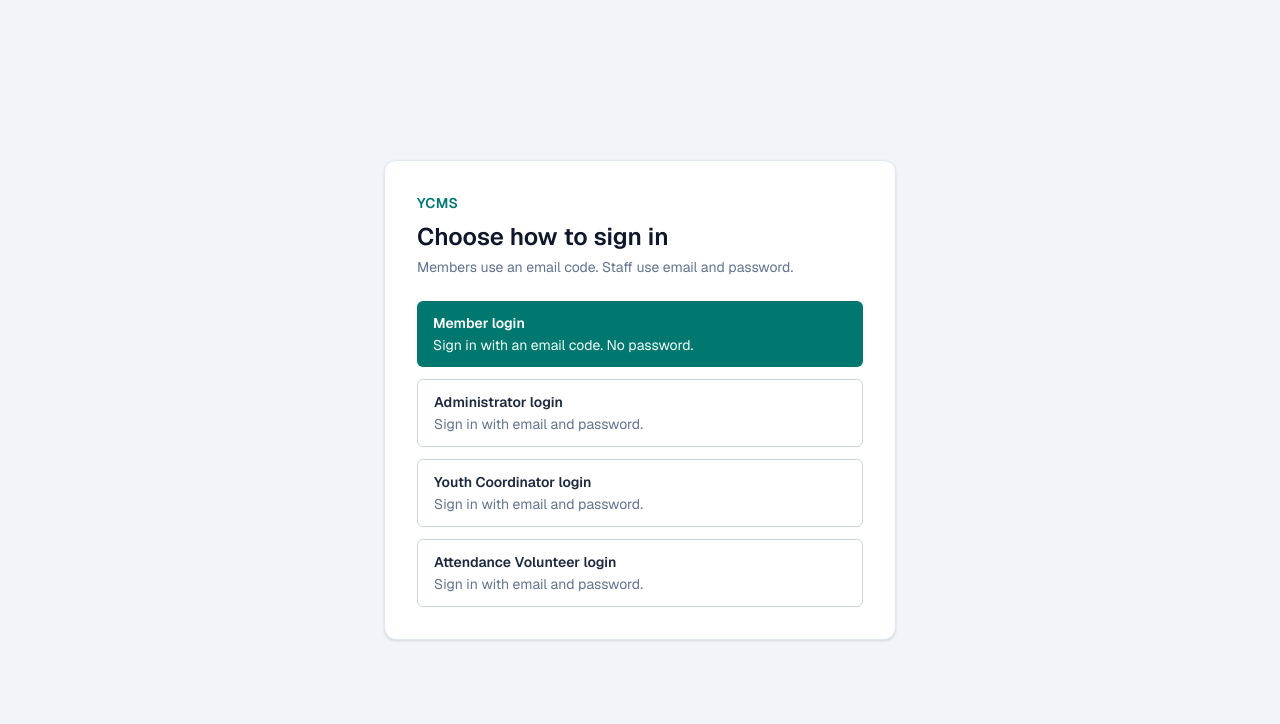
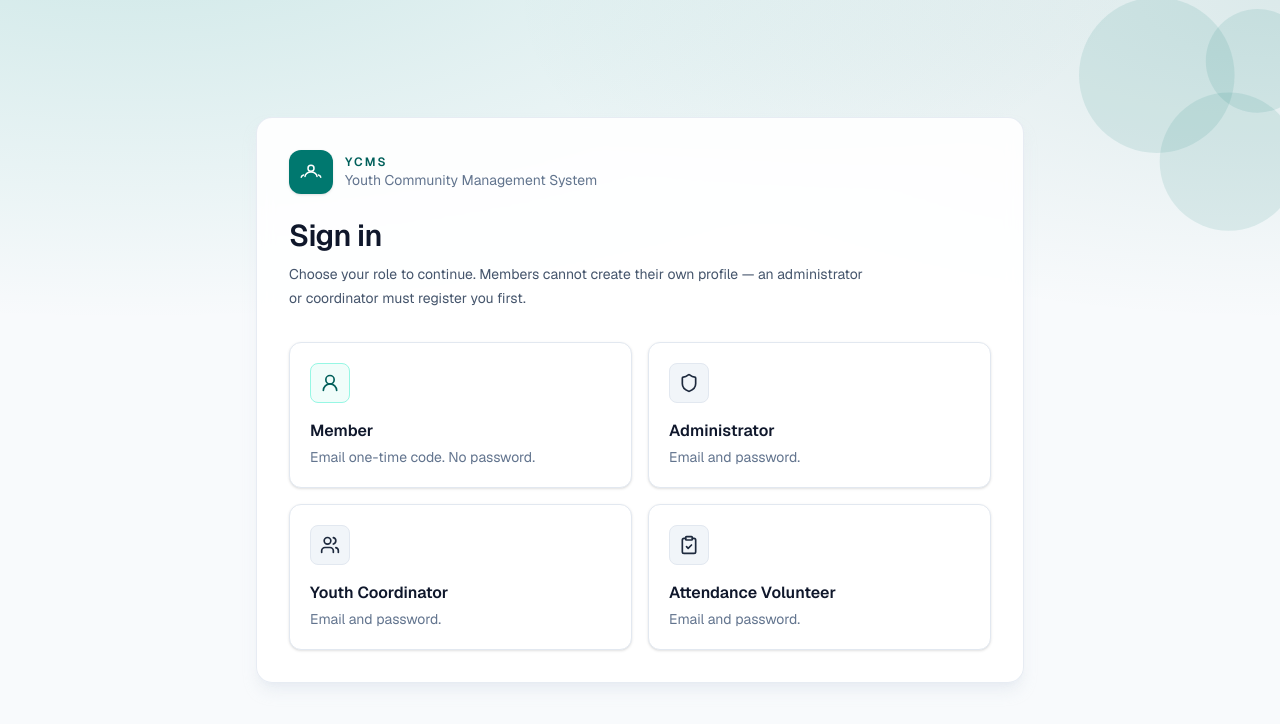
Before and after one commit to pvatsal237/YCMS, a Next.js app: page / in a window 1280 px wide. Shown: the top 724 px of the page. Built offline with nearby package versions, Linux system fonts and the light colour scheme; no server answers.

Commit message:
Polish the sign-in chooser with a light branded layout and role cards.
The login page now uses a simple community mark, soft background shapes, and a two-by-two card grid for Member, Administrator, Coordinator, and Volunteer.

Co-authored-by: pvatsal237 <pvatsal237@users.noreply.github.com>

```diff
--- a/src/app/(auth)/login/page.tsx
+++ b/src/app/(auth)/login/page.tsx
@@ -2,6 +2,7 @@ import { redirect } from "next/navigation";
 import { auth } from "@/auth";
 import { LoginForm } from "@/components/auth/LoginForm";
 import { SignInChooser } from "@/components/auth/SignInChooser";
+import { AuthBackdrop, AuthBrand } from "@/components/auth/AuthShell";
 import { defaultHomePath } from "@/lib/authorization";
 
 const ROLE_COPY: Record<string, { title: string; description: string }> = {
@@ -34,13 +35,13 @@ export default async function LoginPage({
     return <SignInChooser />;
   }
   return (
-    <div className="flex min-h-screen items-center justify-center bg-slate-100 px-4">
-      <div className="w-full max-w-md rounded-xl border border-slate-200 bg-white p-8 shadow-sm">
-        <p className="text-sm font-semibold uppercase tracking-wide text-teal-700">YCMS</p>
-        <h1 className="mt-2 text-2xl font-semibold text-slate-900">{copy.title}</h1>
+    <AuthBackdrop>
+      <div className="mx-auto max-w-md rounded-2xl border border-slate-200/80 bg-white/90 p-8 shadow-lg shadow-slate-200/70 backdrop-blur">
+        <AuthBrand />
+        <h1 className="text-2xl font-semibold text-slate-900">{copy.title}</h1>
         <p className="mt-1 mb-6 text-sm text-slate-500">{copy.description}</p>
         <LoginForm errorFromQuery={params.error} />
       </div>
-    </div>
+    </AuthBackdrop>
   );
 }
--- a/src/app/(auth)/member-login/page.tsx
+++ b/src/app/(auth)/member-login/page.tsx
@@ -1,6 +1,7 @@
 import { redirect } from "next/navigation";
 import { auth } from "@/auth";
 import { MemberLoginForm } from "@/components/auth/MemberLoginForm";
+import { AuthBackdrop, AuthBrand } from "@/components/auth/AuthShell";
 import { defaultHomePath } from "@/lib/authorization";
 
 export default async function MemberLoginPage({
@@ -14,16 +15,16 @@ export default async function MemberLoginPage({
   }
   const params = await searchParams;
   return (
-    <div className="flex min-h-screen items-center justify-center bg-slate-100 px-4">
-      <div className="w-full max-w-md rounded-xl border border-slate-200 bg-white p-8 shadow-sm">
-        <p className="text-sm font-semibold uppercase tracking-wide text-teal-700">YCMS</p>
-        <h1 className="mt-2 text-2xl font-semibold text-slate-900">Member sign in</h1>
-        <p className="mt-1 mb-6 text-sm text-slate-500">
-          Enter the email used when a coordinator registered you. We will send a one-time code.
+    <AuthBackdrop>
+      <div className="mx-auto max-w-md rounded-2xl border border-slate-200/80 bg-white/90 p-8 shadow-lg shadow-slate-200/70 backdrop-blur">
+        <AuthBrand />
+        <h1 className="text-2xl font-semibold text-slate-900">Member login</h1>
+        <p className="mt-1 mb-6 text-sm leading-6 text-slate-500">
+          Enter the email used when you were registered. We will send a one-time code.
           Members cannot create their own profile.
         </p>
         <MemberLoginForm errorFromQuery={params.error} />
       </div>
-    </div>
+    </AuthBackdrop>
   );
 }
--- /dev/null
+++ b/src/components/auth/AuthShell.tsx
@@ -0,0 +1,53 @@
+export function AuthBackdrop({ children }: { children: React.ReactNode }) {
+  return (
+    <div className="relative flex min-h-screen items-center justify-center overflow-hidden bg-slate-50 px-4 py-10">
+      <div
+        aria-hidden
+        className="pointer-events-none absolute inset-0"
+        style={{
+          background:
+            "radial-gradient(ellipse 80% 50% at 10% -10%, rgba(13, 148, 136, 0.18), transparent), radial-gradient(ellipse 60% 40% at 100% 0%, rgba(15, 118, 110, 0.12), transparent)",
+        }}
+      />
+      <svg
+        aria-hidden
+        className="pointer-events-none absolute -right-16 -top-10 h-72 w-72 text-teal-700/10"
+        viewBox="0 0 200 200"
+        fill="currentColor"
+      >
+        <circle cx="70" cy="80" r="54" />
+        <circle cx="140" cy="70" r="36" />
+        <circle cx="120" cy="140" r="48" />
+      </svg>
+      <div className="relative z-10 w-full max-w-3xl">{children}</div>
+    </div>
+  );
+}
+
+export function AuthBrand() {
+  return (
+    <div className="mb-6 flex items-center gap-3">
+      <span className="flex h-11 w-11 items-center justify-center rounded-xl bg-teal-700 text-white shadow-sm">
+        <svg viewBox="0 0 32 32" className="h-6 w-6" fill="none" aria-hidden>
+          <path
+            d="M8 22c0-3.3 3.6-6 8-6s8 2.7 8 6"
+            stroke="currentColor"
+            strokeWidth="2"
+            strokeLinecap="round"
+          />
+          <circle cx="16" cy="11" r="4" stroke="currentColor" strokeWidth="2" />
+          <path
+            d="M6 20c-1.8.6-3 1.7-3 3M26 20c1.8.6 3 1.7 3 3"
+            stroke="currentColor"
+            strokeWidth="2"
+            strokeLinecap="round"
+          />
+        </svg>
+      </span>
+      <div>
+        <p className="text-xs font-semibold uppercase tracking-[0.18em] text-teal-800">YCMS</p>
+        <p className="text-sm text-slate-500">Youth Community Management System</p>
+      </div>
+    </div>
+  );
+}
--- a/src/components/auth/SignInChooser.tsx
+++ b/src/components/auth/SignInChooser.tsx
@@ -1,66 +1,71 @@
 import Link from "next/link";
+import { ClipboardCheck, Shield, Users, UserRound } from "lucide-react";
+import { AuthBackdrop, AuthBrand } from "@/components/auth/AuthShell";
 
 const CHOICES = [
   {
     href: "/member-login",
-    title: "Member login",
-    description: "Sign in with an email code. No password.",
-    primary: true,
+    title: "Member",
+    description: "Email one-time code. No password.",
+    icon: UserRound,
+    accent: "bg-teal-50 text-teal-800 border-teal-200",
   },
   {
     href: "/login?role=admin",
-    title: "Administrator login",
-    description: "Sign in with email and password.",
-    primary: false,
+    title: "Administrator",
+    description: "Email and password.",
+    icon: Shield,
+    accent: "bg-slate-100 text-slate-800 border-slate-200",
   },
   {
     href: "/login?role=coordinator",
-    title: "Youth Coordinator login",
-    description: "Sign in with email and password.",
-    primary: false,
+    title: "Youth Coordinator",
+    description: "Email and password.",
+    icon: Users,
+    accent: "bg-slate-100 text-slate-800 border-slate-200",
   },
   {
     href: "/login?role=volunteer",
-    title: "Attendance Volunteer login",
-    description: "Sign in with email and password.",
-    primary: false,
+    title: "Attendance Volunteer",
+    description: "Email and password.",
+    icon: ClipboardCheck,
+    accent: "bg-slate-100 text-slate-800 border-slate-200",
   },
 ] as const;
 
 export function SignInChooser() {
   return (
-    <div className="flex min-h-screen items-center justify-center bg-slate-100 px-4">
-      <div className="w-full max-w-lg rounded-xl border border-slate-200 bg-white p-8 shadow-sm">
-        <p className="text-sm font-semibold uppercase tracking-wide text-teal-700">YCMS</p>
-        <h1 className="mt-2 text-2xl font-semibold text-slate-900">Choose how to sign in</h1>
-        <p className="mt-1 mb-6 text-sm text-slate-500">
-          Members use an email code. Staff use email and password.
+    <AuthBackdrop>
+      <div className="rounded-2xl border border-slate-200/80 bg-white/90 p-8 shadow-lg shadow-slate-200/70 backdrop-blur">
+        <AuthBrand />
+        <h1 className="text-3xl font-semibold tracking-tight text-slate-900">Sign in</h1>
+        <p className="mt-2 max-w-xl text-sm leading-6 text-slate-600">
+          Choose your role to continue. Members cannot create their own profile — an
+          administrator or coordinator must register you first.
         </p>
-        <div className="grid gap-3">
-          {CHOICES.map((choice) => (
+        <div className="mt-8 grid gap-4 sm:grid-cols-2">
+          {CHOICES.map((choice) => {
+            const Icon = choice.icon;
+            return (
               <Link
                 key={choice.href}
                 href={choice.href}
-              className={
-                choice.primary
-                  ? "block rounded-md bg-teal-700 px-4 py-3 text-white hover:bg-teal-800"
-                  : "block rounded-md border border-slate-300 px-4 py-3 text-slate-800 hover:bg-slate-50"
-              }
+                className="group rounded-xl border border-slate-200 bg-white p-5 shadow-sm transition hover:-translate-y-0.5 hover:border-teal-600 hover:shadow-md"
               >
-              <span className="block text-sm font-semibold">{choice.title}</span>
                 <span
-                className={
-                  choice.primary
-                    ? "mt-0.5 block text-sm text-teal-50"
-                    : "mt-0.5 block text-sm text-slate-500"
-                }
+                  className={`inline-flex h-10 w-10 items-center justify-center rounded-lg border ${choice.accent}`}
                 >
-                {choice.description}
+                  <Icon className="h-5 w-5" />
                 </span>
+                <span className="mt-4 block text-base font-semibold text-slate-900 group-hover:text-teal-800">
+                  {choice.title}
+                </span>
+                <span className="mt-1 block text-sm text-slate-500">{choice.description}</span>
               </Link>
-          ))}
+            );
+          })}
         </div>
       </div>
-    </div>
+    </AuthBackdrop>
   );
 }
```
Lines whose indentation alone changed are shown as unchanged.
